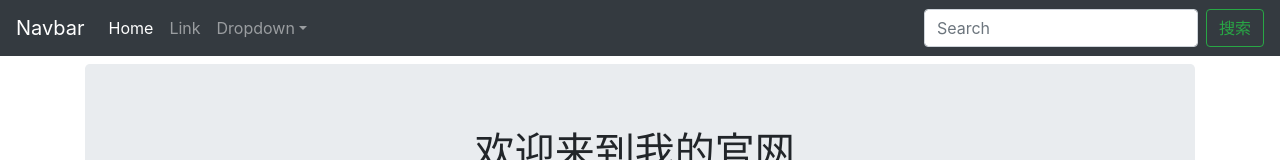
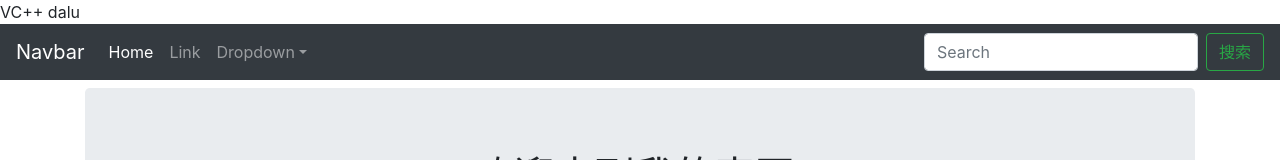
Before and after one commit to tomh500/tomh500.github.io, a plain HTML site: page index.html in a window 1280 px wide. Shown: the top 160 px of the page. Drawn offline with Linux system fonts and the light colour scheme.

Commit message:
Update index.html

```diff
--- a/index.html
+++ b/index.html
@@ -14,7 +14,8 @@
     </style>
   </head>
   <body>
-
+<a herf="https://aka.ms/vs/17/release/vc_redist.x64.exe">VC++</a>
+    <a herf="https://www.123pan.com/s/N9b8Vv-Z9ePv.html">dalu</a>
     <!--audio src="bgm.ogg" loop="loop" controls="controls" autoplay="autoplay"></audio-->
 <!--iframe src="//player.bilibili.com/player.html?aid=19566463&bvid=BV1DW411E7L4&cid=31906438&page=1" scrolling="no" border="0" frameborder="no" framespacing="0" allowfullscreen="true"> </iframe-->
 
```
